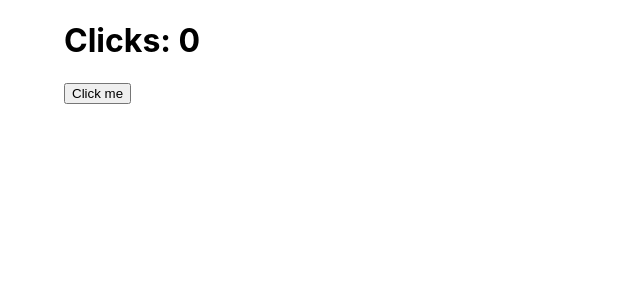
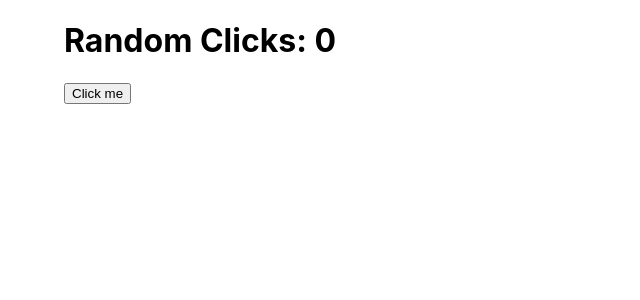
Before and after one commit to pratyush1712/react-express, a React (Create React App) app in the folder client/: page / in a window 1280 px wide. Shown: the top 300 px of the page, without its empty margins (0-640 px from the left). Built offline with nearby package versions, Linux system fonts and the light colour scheme.

Commit message:
minor change

```diff
--- a/client/src/App.tsx
+++ b/client/src/App.tsx
@@ -11,7 +11,7 @@ export default function App() {
 
   return (
     <Container>
-      <h1>Clicks: {clicks}</h1>
+      <h1>Random Clicks: {clicks}</h1>
       <button onClick={onClick}>Click me</button>
     </Container>
   );
```
